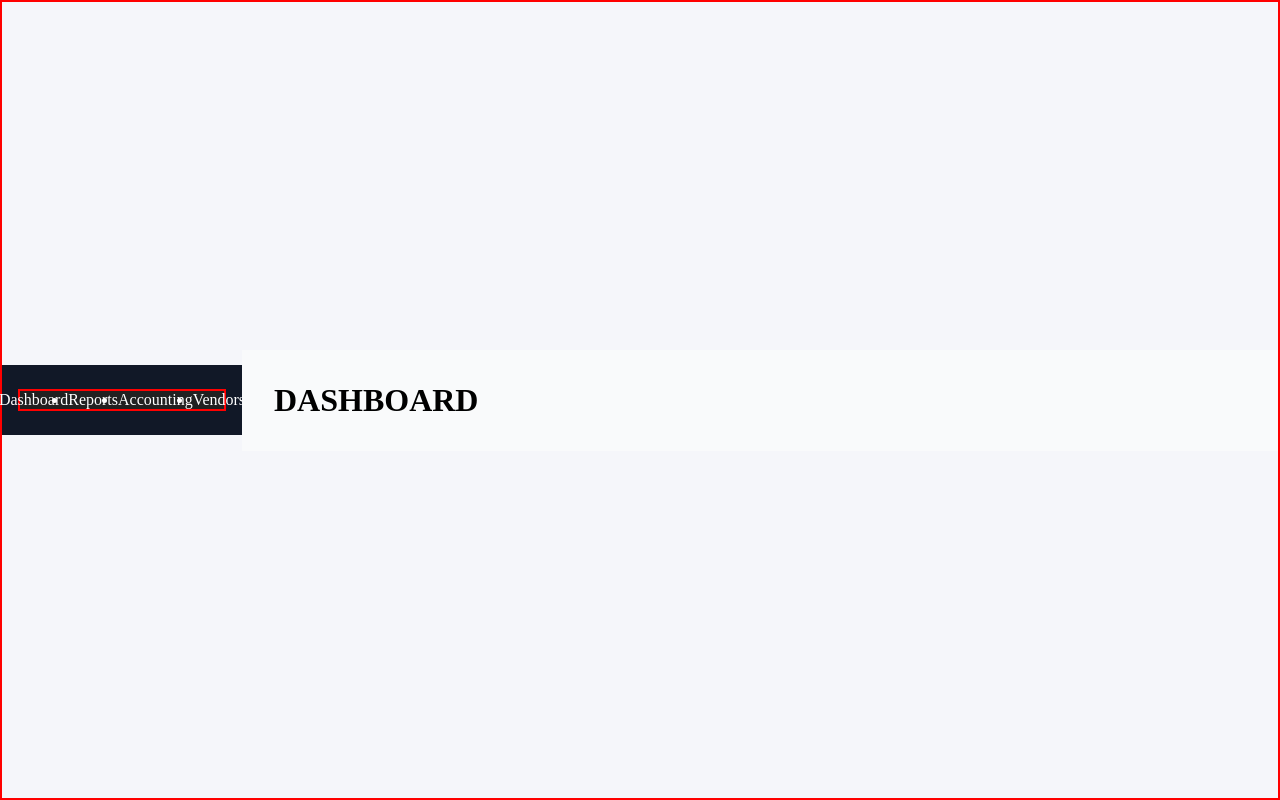
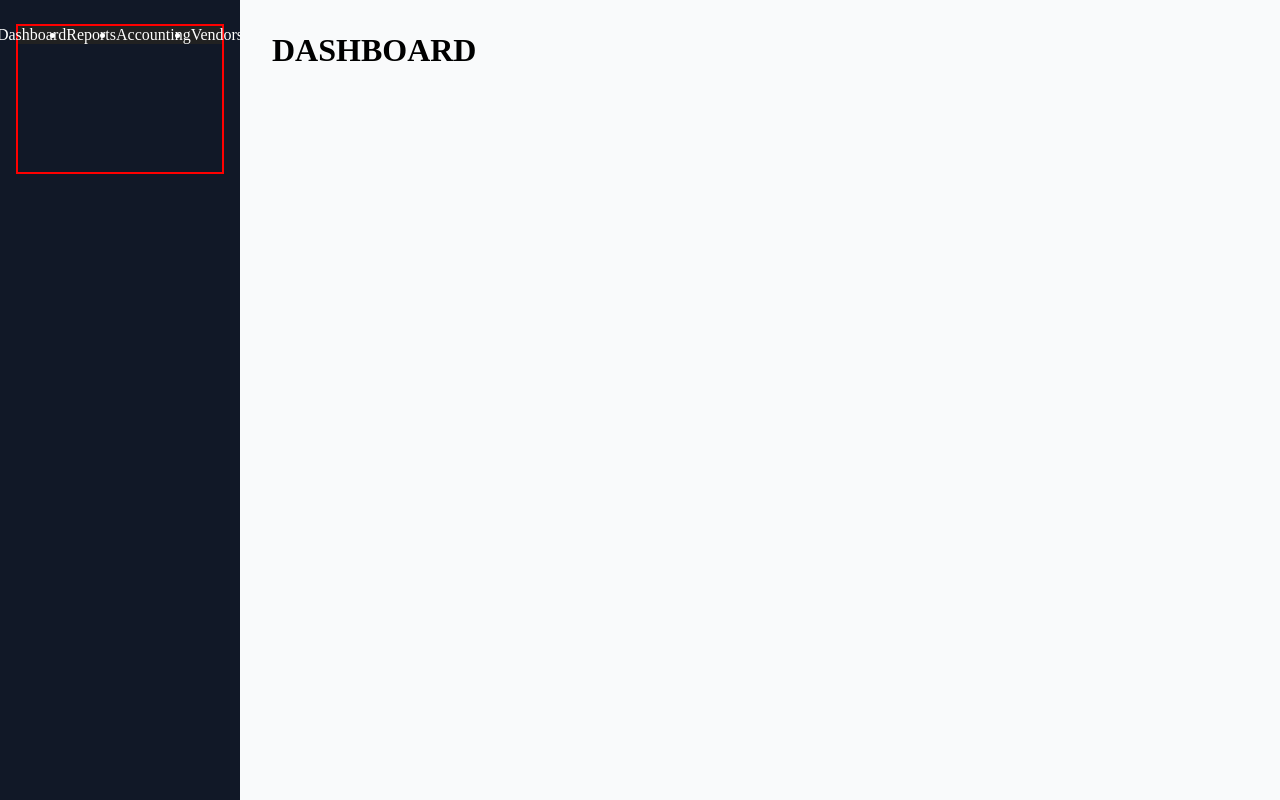
Before and after one commit to Correa95/Accounting-Software, a React app in the folder frontend/: page / in a window 1280 px wide. Built offline with nearby package versions, Linux system fonts and the light colour scheme; the HTML template or start-up script is replaced by a standard one.

Commit message:
styling the app component

```diff
--- a/frontend/src/App.css
+++ b/frontend/src/App.css
@@ -1,9 +1,4 @@
-* {
-  margin: 0;
-  padding: 0;
-  box-sizing: border-box;
-}
-.app {
+/* .app {
   width: 100vw;
   background-color: #212121;
   height: 100vh;
@@ -11,7 +6,7 @@
   justify-content: center;
   align-items: center;
   border: 2px solid red;
-}
+} */
 
 /* Reset-ish */
 * {
@@ -26,7 +21,6 @@ body,
   height: 100%;
 }
 
-/* App layout */
 .app {
   display: grid;
   grid-template-columns: 240px 1fr; /* sidebar | content */
@@ -34,11 +28,10 @@ body,
   background-color: #f5f6fa;
 }
 
-/* Sidebar */
 .nav {
-  background-color: #111827; /* dark slate */
+  background-color: #111827;
   color: #fff;
-  padding: 1.5rem 1rem;
+  padding: 24px 16px;
 }
 
 /* Main content */
```
